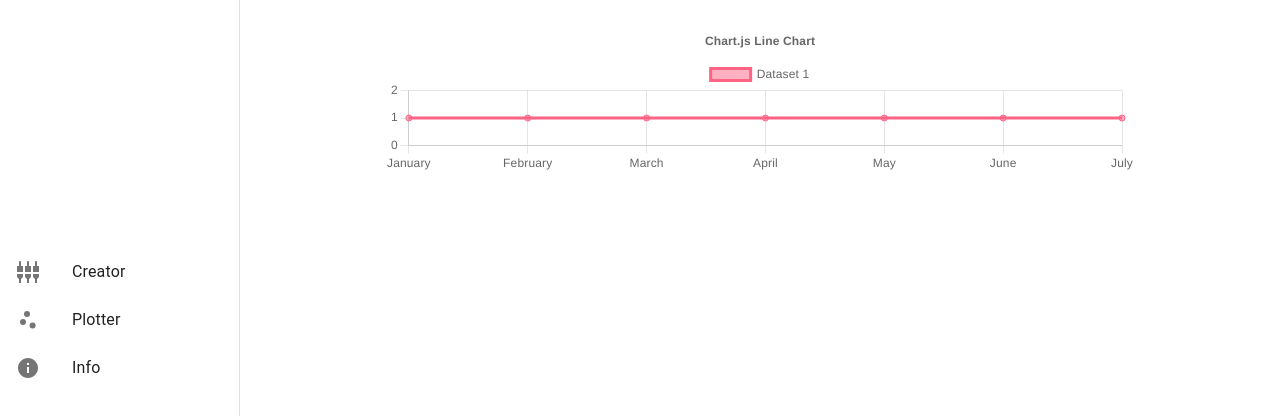
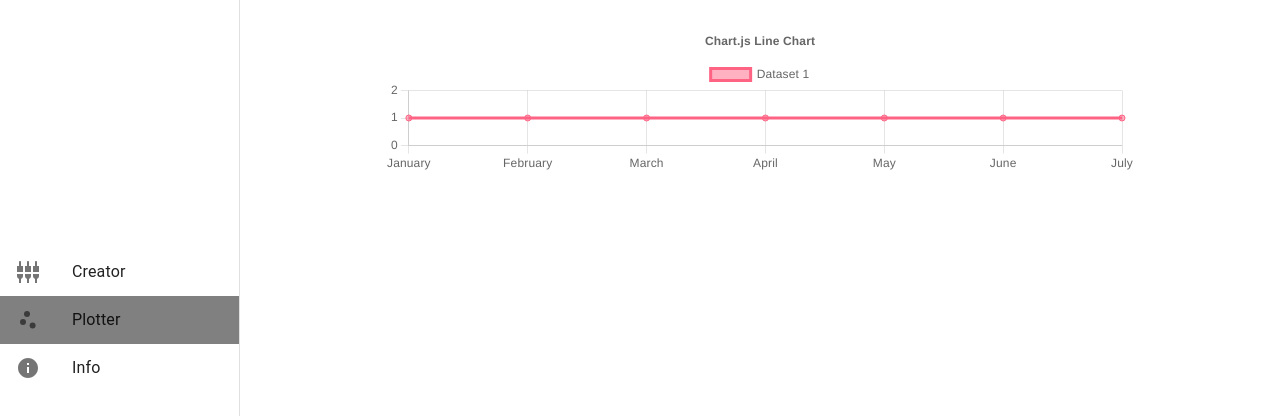
Before and after one commit to hrou0003/linear-programmer, a Next.js app in the folder frontend/: page / in a window 1280 px wide. Shown: the top 416 px of the page. Built offline with nearby package versions, Linux system fonts and the light colour scheme.

Commit message:
added some context for navigation

```diff
--- a/frontend/components/navigation/Sidebar.tsx
+++ b/frontend/components/navigation/Sidebar.tsx
@@ -15,13 +15,20 @@ import MailIcon from '@mui/icons-material/Mail';
 import SettingsInputComponentIcon from '@mui/icons-material/SettingsInputComponent';
 import ScatterPlotIcon from '@mui/icons-material/ScatterPlot';
 import InfoIcon from '@mui/icons-material/Info';
+import { MainContext } from "../sections/Main";
 
 const Sidebar = () => {
+
+  const { currentView, setCurrentView } = React.useContext(MainContext);
+
+  const activeStyle = {
+    backgroundColor: 'gray'
+  }
 
   return (
       <Box sx={{marginTop: '30vh'}}>
       <List>
-          <ListItem disablePadding>
+          <ListItem disablePadding onClick={() => {setCurrentView && setCurrentView('creator')}} sx={currentView === "creator" ? activeStyle : null}>
             <ListItemButton>
               <ListItemIcon>
                 <SettingsInputComponentIcon />
@@ -30,7 +37,7 @@ const Sidebar = () => {
             </ListItemButton>
           </ListItem>
 
-          <ListItem disablePadding>
+          <ListItem disablePadding onClick={() => {setCurrentView && setCurrentView('plotter')}} sx={currentView === "plotter" ? activeStyle : null}>
             <ListItemButton>
               <ListItemIcon>
                 <ScatterPlotIcon />
@@ -39,7 +46,7 @@ const Sidebar = () => {
             </ListItemButton>
           </ListItem>
 
-          <ListItem disablePadding>
+          <ListItem disablePadding onClick={() => {setCurrentView && setCurrentView('info')}} sx={currentView === "info" ? activeStyle : null}>
             <ListItemButton>
               <ListItemIcon>
                 <InfoIcon />
--- a/frontend/components/sections/Main.tsx
+++ b/frontend/components/sections/Main.tsx
@@ -2,29 +2,27 @@ import * as React from 'react';
 import AppBar from '@mui/material/AppBar';
 import Box from '@mui/material/Box';
 import CssBaseline from '@mui/material/CssBaseline';
-import Divider from '@mui/material/Divider';
-import Drawer from '@mui/material/Drawer';
-import IconButton from '@mui/material/IconButton';
-import InboxIcon from '@mui/icons-material/MoveToInbox';
-import List from '@mui/material/List';
-import ListItem from '@mui/material/ListItem';
-import ListItemButton from '@mui/material/ListItemButton';
-import ListItemIcon from '@mui/material/ListItemIcon';
-import ListItemText from '@mui/material/ListItemText';
-import MailIcon from '@mui/icons-material/Mail';
-import MenuIcon from '@mui/icons-material/Menu';
-import Toolbar from '@mui/material/Toolbar';
-import Typography from '@mui/material/Typography';
-import Sidebar from '../navigation/Sidebar';
 import NavDrawer from '../navigation/NavDrawer';
 import Plotter from './Plotter';
+import Creator from './Creator';
+import Info from './Info';
 
 const drawerWidth = 240;
 
+type MainContextType = {
+  currentView?: string;
+  setCurrentView?: React.Dispatch<React.SetStateAction<string>>;
+}
+
+export const MainContext = React.createContext<MainContextType>({})
+
 export default function Main() {
+
+  const [currentView, setCurrentView] = React.useState('plotter')
 
 
   return (
+    <MainContext.Provider value={{currentView, setCurrentView}}>
       <Box sx={{ display: 'flex', background: 'white' }}>
         <CssBaseline />
 
@@ -32,11 +30,18 @@ export default function Main() {
 
         <Box
           component="main"
-        sx={{ flexGrow: 1, p: 3, width: { sm: `calc(100% - ${drawerWidth}px)`}, height: '100vh' }}
+          sx={{ flexGrow: 1, p: 3, width: { sm: `calc(100% - ${drawerWidth}px)` }, height: '100vh' }}
         >
-        <Plotter />
+          {
+            {
+              'plotter': <Plotter />,
+              'creator': <Creator />,
+              'info': <Info />
+            }[currentView]
+          }
 
         </Box>
       </Box>
+    </MainContext.Provider>
   );
 }
--- a/frontend/pages/index.tsx
+++ b/frontend/pages/index.tsx
@@ -4,7 +4,6 @@ import NavDrawer from '../components/navigation/Sidebar'
 import Tabbed from '../components/sections/Tabbed'
 
 const Home: NextPage = () => {
-
 
   return (
       <div>
```
Lines whose indentation alone changed are shown as unchanged.
